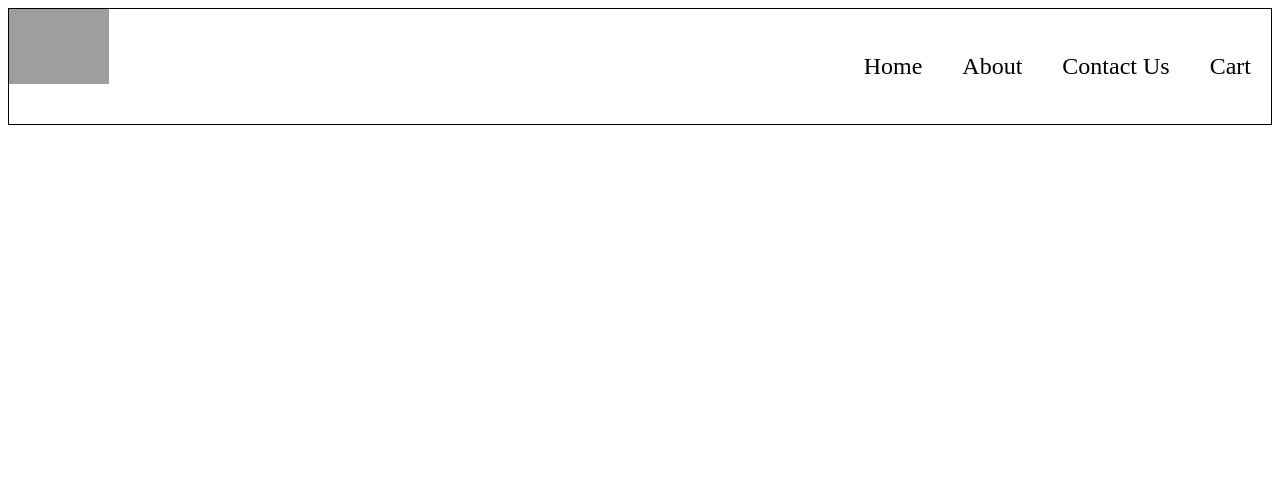
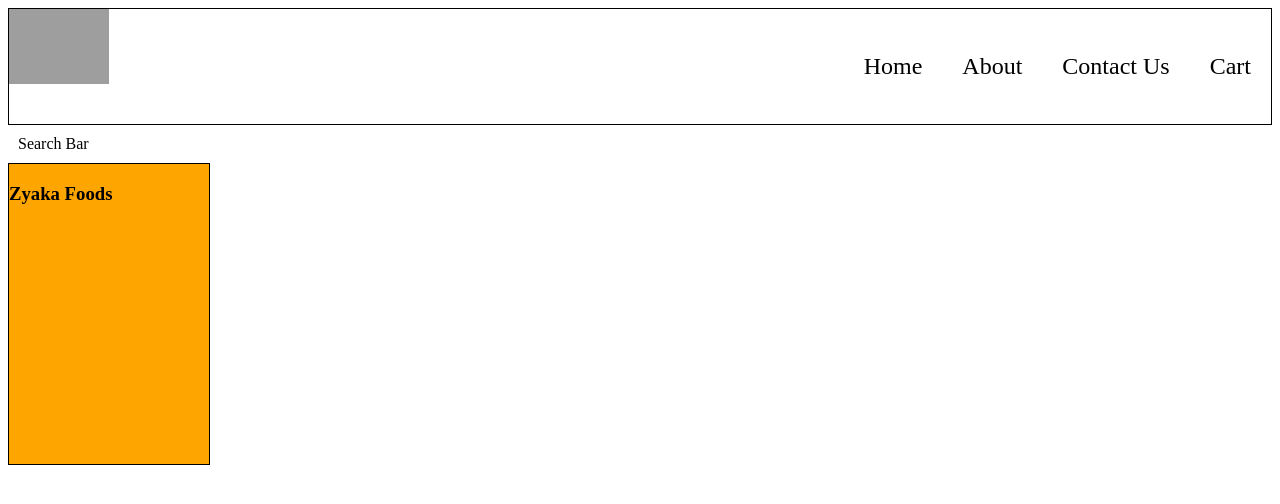
Before and after one commit to adeebafatima/Namaste-React-Course, a React (Vite) app: page / in a window 1280 px wide. Shown: the top 504 px of the page. Built offline with nearby package versions, Linux system fonts and the light colour scheme; grey boxes are pictures that could not be loaded.

Commit message:
ep4_FoodApp_BasicResCard+InlineCSS

```diff
--- a/App.js
+++ b/App.js
@@ -20,9 +20,29 @@ const Header = () => (
   </div>
 );
 
+const Body = () => (
+  <div>
+    <div className="searchBar">Search Bar</div>
+    <div className="resContainer">
+      <RestaurantCard />
+    </div>
+  </div>
+);
+
+const RestaurantCard = () => (
+  // In-line CSS: In order to write in-line css pass object inside curly brackets to style attribute
+  <div className="resCard" style={{ backgroundColor: "orange" }}>
+    <div className="resImage"></div>
+    <div className="resName">
+      <h3>Zyaka Foods</h3>
+    </div>
+  </div>
+);
+
 const AppLayout = () => (
   <div className="appLayout">
     <Header />
+    <Body />
   </div>
 );
 
--- a/styles.css
+++ b/styles.css
@@ -22,3 +22,14 @@
   padding: 10px;
   margin: 10px;
 }
+
+.searchBar {
+  padding: 10px;
+}
+
+.resCard{
+  width: 200px;
+  height: 300px;
+  border: 1px solid black;
+
+}
```
